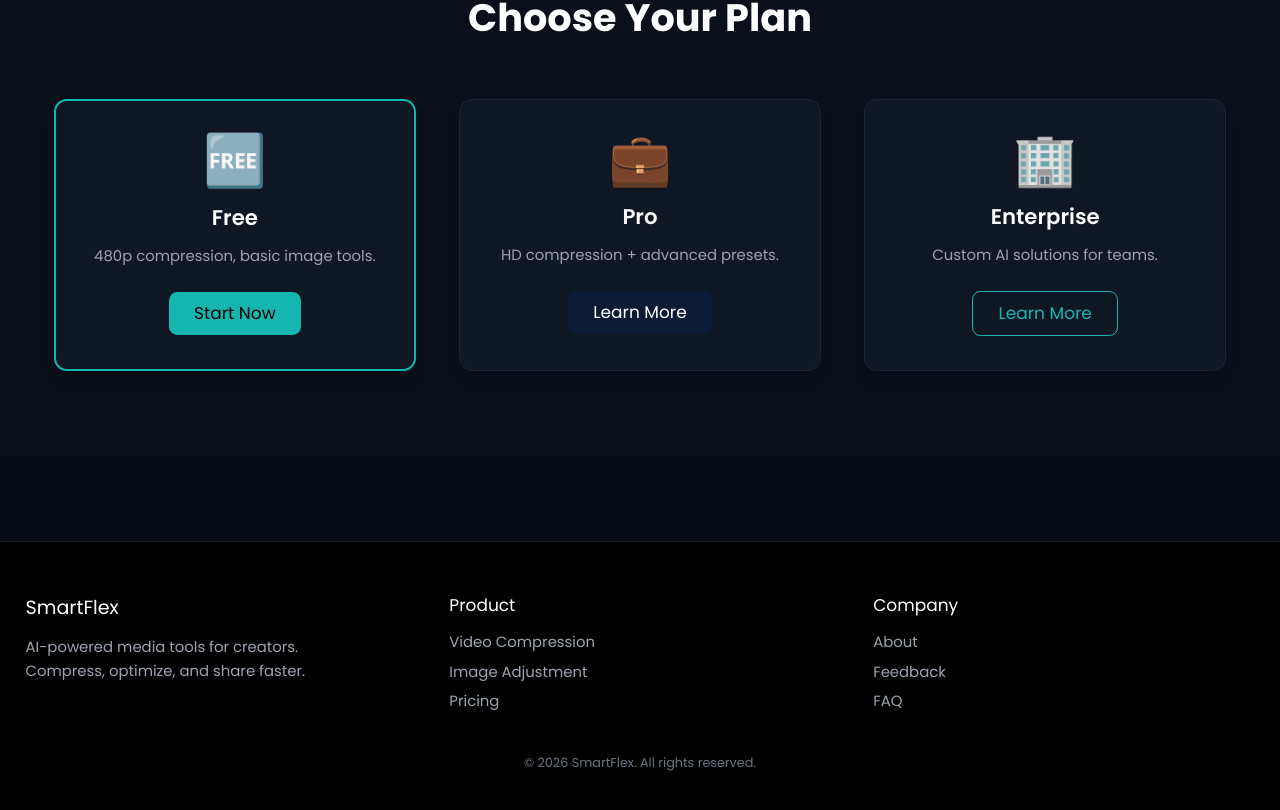
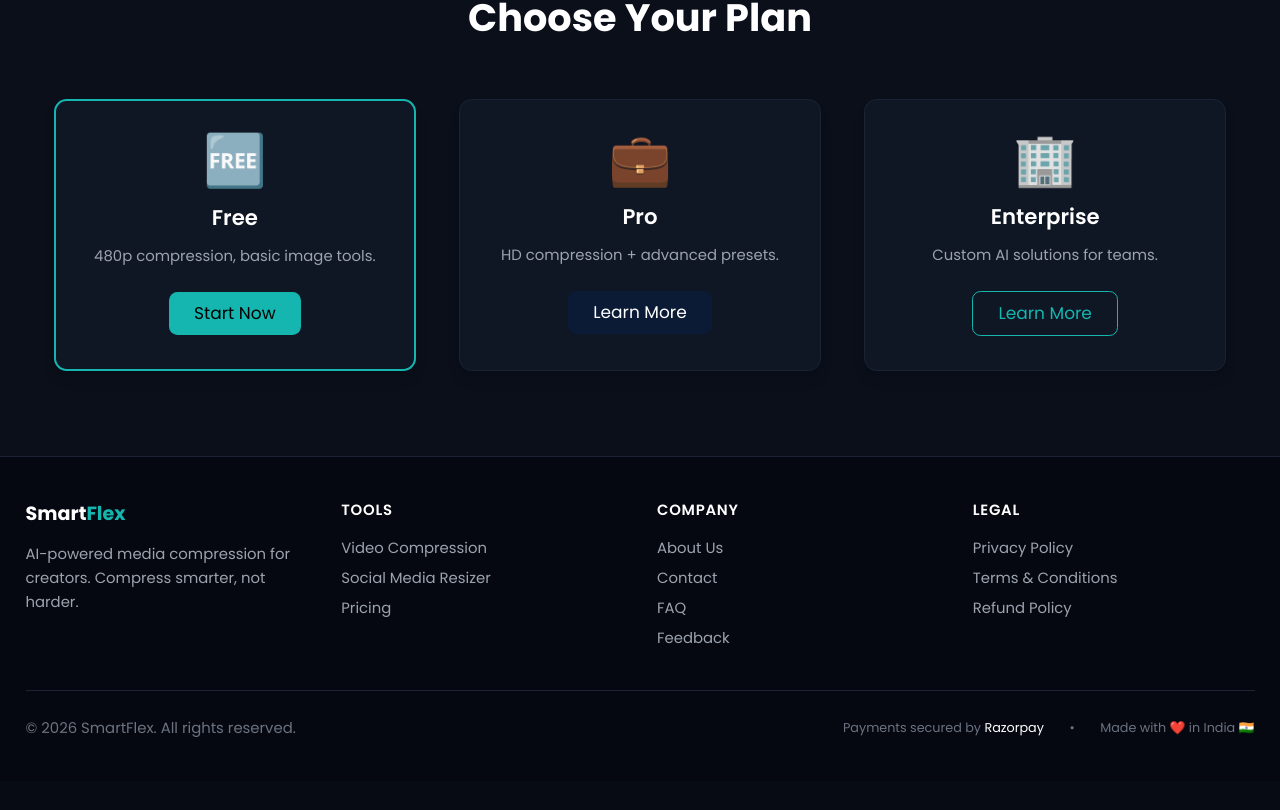
Before and after one commit to Mithun0508/smartflex, a Next.js app: page / in a window 1280 px wide. Shown: the part 1894-2704 px from the top of the page. After the commit the page ends 2675 px from the top, so only its background shows below. Built offline with nearby package versions, Linux system fonts and the light colour scheme; no server answers.

Commit message:
feat: production-ready - middleware routes, footer legal links, sitemap, robots.txt, error page

```diff
--- a/app/components/Footer.tsx
+++ b/app/components/Footer.tsx
@@ -1,41 +1,65 @@
+import Link from "next/link";
+
 export default function Footer() {
+  const currentYear = new Date().getFullYear();
+
   return (
-    <footer className="bg-[#000000] border-t border-[#0f1624] py-12 mt-20">
-      <div className="max-w-7xl mx-auto px-6 grid md:grid-cols-3 gap-10">
-
-        {/* Column 1 */}
-        <div>
-          <h3 className="font-poppins text-lg mb-3 text-white">SmartFlex</h3>
-          <p className="text-gray-400 text-sm max-w-xs leading-relaxed">
-            AI-powered media tools for creators. Compress, optimize, and share faster.
+    <footer className="bg-[#050810] border-t border-[#1b2335] py-10 mt-auto">
+      <div className="max-w-7xl mx-auto px-6">
+        <div className="grid grid-cols-1 md:grid-cols-4 gap-8 mb-10">
+          {/* Brand */}
+          <div className="col-span-1">
+            <h3 className="text-white font-bold text-lg font-poppins mb-3">
+              Smart<span className="text-[#16B6B0]">Flex</span>
+            </h3>
+            <p className="text-gray-400 text-sm font-inter leading-relaxed">
+              AI-powered media compression for creators. Compress smarter, not harder.
             </p>
           </div>
 
-        {/* Column 2 */}
+          {/* Tools */}
           <div>
-          <h4 className="font-poppins text-md text-white mb-3">Product</h4>
-          <ul className="space-y-2 text-gray-400 text-sm">
-            <li><a href="/video-upload" className="hover:text-[#16B6B0]">Video Compression</a></li>
-            <li><a href="/image-upload" className="hover:text-[#16B6B0]">Image Adjustment</a></li>
-            <li><a href="/pricing" className="hover:text-[#16B6B0]">Pricing</a></li>
+            <h4 className="text-white font-semibold text-sm mb-4 uppercase tracking-wider">Tools</h4>
+            <ul className="space-y-2 text-sm text-gray-400">
+              <li><Link href="/video-upload" className="hover:text-[#16B6B0] transition">Video Compression</Link></li>
+              <li><Link href="/social-share" className="hover:text-[#16B6B0] transition">Social Media Resizer</Link></li>
+              <li><Link href="/pricing" className="hover:text-[#16B6B0] transition">Pricing</Link></li>
             </ul>
           </div>
 
-        {/* Column 3 */}
+          {/* Company */}
           <div>
-          <h4 className="font-poppins text-md text-white mb-3">Company</h4>
-          <ul className="space-y-2 text-gray-400 text-sm">
-            <li><a href="/about" className="hover:text-[#16B6B0]">About</a></li>
-            <li><a href="/feedback" className="hover:text-[#16B6B0]">Feedback</a></li>
-            <li><a href="/faq" className="hover:text-[#16B6B0]">FAQ</a></li>
+            <h4 className="text-white font-semibold text-sm mb-4 uppercase tracking-wider">Company</h4>
+            <ul className="space-y-2 text-sm text-gray-400">
+              <li><Link href="/about" className="hover:text-[#16B6B0] transition">About Us</Link></li>
+              <li><Link href="/contact" className="hover:text-[#16B6B0] transition">Contact</Link></li>
+              <li><Link href="/faq" className="hover:text-[#16B6B0] transition">FAQ</Link></li>
+              <li><Link href="/feedback" className="hover:text-[#16B6B0] transition">Feedback</Link></li>
             </ul>
           </div>
 
+          {/* Legal */}
+          <div>
+            <h4 className="text-white font-semibold text-sm mb-4 uppercase tracking-wider">Legal</h4>
+            <ul className="space-y-2 text-sm text-gray-400">
+              <li><Link href="/privacy-policy" className="hover:text-[#16B6B0] transition">Privacy Policy</Link></li>
+              <li><Link href="/terms" className="hover:text-[#16B6B0] transition">Terms & Conditions</Link></li>
+              <li><Link href="/refund-policy" className="hover:text-[#16B6B0] transition">Refund Policy</Link></li>
+            </ul>
+          </div>
         </div>
 
-      {/* Bottom */}
-      <div className="text-center text-gray-500 text-xs mt-10">
-        © {new Date().getFullYear()} SmartFlex. All rights reserved.
+        {/* Bottom Bar */}
+        <div className="border-t border-[#1b2335] pt-6 flex flex-col md:flex-row items-center justify-between gap-4">
+          <p className="text-gray-500 text-sm font-inter">
+            © {currentYear} SmartFlex. All rights reserved.
+          </p>
+          <div className="flex items-center gap-6 text-xs text-gray-500">
+            <span>Payments secured by <span className="text-white">Razorpay</span></span>
+            <span>•</span>
+            <span>Made with ❤️ in India 🇮🇳</span>
+          </div>
+        </div>
       </div>
     </footer>
   );
--- /dev/null
+++ b/app/global-error.tsx
@@ -0,0 +1,40 @@
+"use client";
+
+export default function GlobalError({
+  error,
+  reset,
+}: {
+  error: Error & { digest?: string };
+  reset: () => void;
+}) {
+  return (
+    <html>
+      <body className="bg-[#070B14] min-h-screen flex items-center justify-center">
+        <div className="text-center space-y-6 px-6">
+          <div className="text-6xl">⚠️</div>
+          <h1 className="text-3xl font-bold text-white font-poppins">Something went wrong</h1>
+          <p className="text-gray-400 font-inter max-w-md mx-auto">
+            An unexpected error occurred. Please try again or contact support if the issue persists.
+          </p>
+          {error?.digest && (
+            <p className="text-xs text-gray-600">Error ID: {error.digest}</p>
+          )}
+          <div className="flex gap-4 justify-center">
+            <button
+              onClick={reset}
+              className="px-6 py-3 bg-[#16B6B0] text-black font-bold rounded-xl hover:opacity-90 transition"
+            >
+              Try Again
+            </button>
+            <a
+              href="/"
+              className="px-6 py-3 border border-[#1b2335] text-white font-semibold rounded-xl hover:bg-[#0F1624] transition"
+            >
+              Go Home
+            </a>
+          </div>
+        </div>
+      </body>
+    </html>
+  );
+}
--- /dev/null
+++ b/app/robots.ts
@@ -0,0 +1,14 @@
+import { MetadataRoute } from "next";
+
+export default function robots(): MetadataRoute.Robots {
+  return {
+    rules: [
+      {
+        userAgent: "*",
+        allow: "/",
+        disallow: ["/dashboard", "/account", "/api/"],
+      },
+    ],
+    sitemap: "https://usesmartflex.com/sitemap.xml",
+  };
+}
--- /dev/null
+++ b/app/sitemap.ts
@@ -0,0 +1,19 @@
+import { MetadataRoute } from "next";
+
+export default function sitemap(): MetadataRoute.Sitemap {
+  const baseUrl = "https://usesmartflex.com";
+
+  return [
+    { url: baseUrl, lastModified: new Date(), changeFrequency: "weekly", priority: 1 },
+    { url: `${baseUrl}/pricing`, lastModified: new Date(), changeFrequency: "monthly", priority: 0.9 },
+    { url: `${baseUrl}/video-upload`, lastModified: new Date(), changeFrequency: "weekly", priority: 0.8 },
+    { url: `${baseUrl}/social-share`, lastModified: new Date(), changeFrequency: "weekly", priority: 0.8 },
+    { url: `${baseUrl}/about`, lastModified: new Date(), changeFrequency: "monthly", priority: 0.7 },
+    { url: `${baseUrl}/contact`, lastModified: new Date(), changeFrequency: "monthly", priority: 0.6 },
+    { url: `${baseUrl}/faq`, lastModified: new Date(), changeFrequency: "monthly", priority: 0.6 },
+    { url: `${baseUrl}/feedback`, lastModified: new Date(), changeFrequency: "monthly", priority: 0.5 },
+    { url: `${baseUrl}/privacy-policy`, lastModified: new Date(), changeFrequency: "yearly", priority: 0.3 },
+    { url: `${baseUrl}/terms`, lastModified: new Date(), changeFrequency: "yearly", priority: 0.3 },
+    { url: `${baseUrl}/refund-policy`, lastModified: new Date(), changeFrequency: "yearly", priority: 0.3 },
+  ];
+}
```
Also changed, not shown: proxy.ts (+21 -2 lines). Lines whose indentation alone changed are shown as unchanged.
